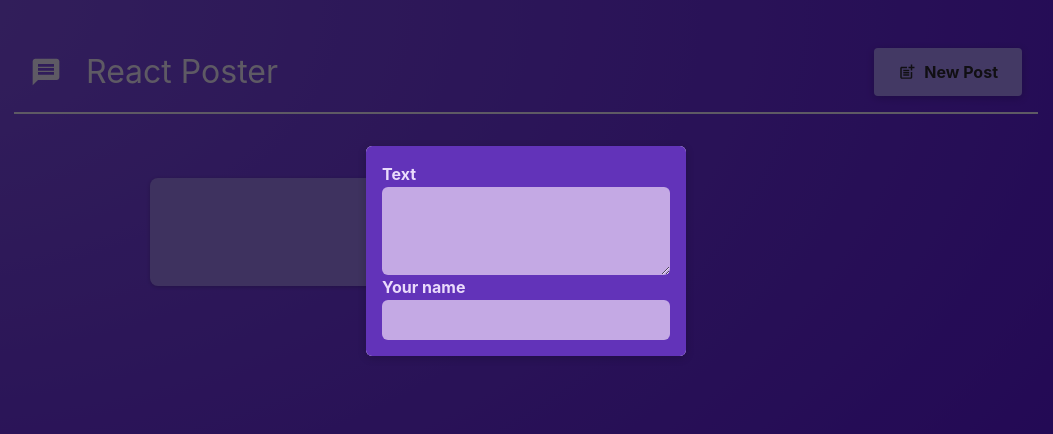
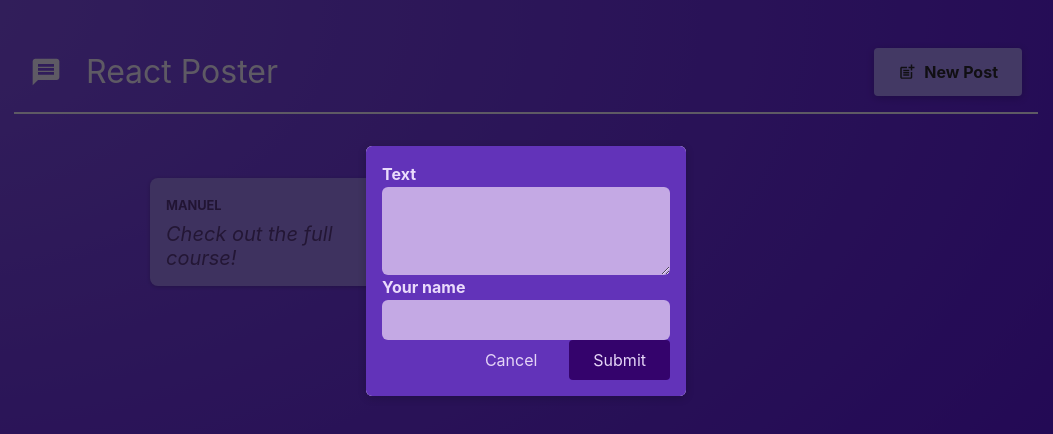
Before and after one commit to rooted92/x-clone, a React (Vite) app: page / in a window 1280 px wide. Both pictures are taken after a click on the button "New Post". Shown: the top 434 px of the page, without its empty margins (114-1167 px from the left). Built offline with nearby package versions, Linux system fonts and the light colour scheme.

Commit message:
feat: added logiv to handle post submission

```diff
--- a/src/components/NewPost.jsx
+++ b/src/components/NewPost.jsx
@@ -1,16 +1,44 @@
+import { useState } from 'react';
+
 import classes from './NewPost.module.css';
 
-function NewPost(props) {
+function NewPost({ onCancel }) {
+
+    const [enteredBody, setEnteredBody] = useState('');
+    const [enteredAuthor, setEnteredAuthor] = useState('');
+
+    function bodyChangeHandler(event) {
+        setEnteredBody(event.target.value);
+    }
+
+    function authorChangeHandler(event) {
+        setEnteredAuthor(event.target.value);
+    }
+
+    function submitHandler(event) {
+        event.preventDefault();
+
+        const postData = {
+            body: enteredBody,
+            author: enteredAuthor
+        }
+
+        onCancel();
+    }
 
     return (
-        <form className={classes.form}>
+        <form className={classes.form} onSubmit={submitHandler}>
             <p>
                 <label htmlFor="body">Text</label>
-                <textarea id="body" required rows={3} onChange={props.onBodyChange} />
+                <textarea id="body" required rows={3} onChange={bodyChangeHandler} />
             </p>
-            <p>
+            <p className='mb-4'>
                 <label htmlFor="name">Your name</label>
-                <input type="text" id="name" required onChange={props.onAuthorChange} />
+                <input type="text" id="name" required onChange={authorChangeHandler} />
+            </p>
+            <p className={classes.actions}>
+                <button className='hover:scale-110 transition-all ease-in' type='button' onClick={onCancel}>Cancel</button>
+                <button className='hover:scale-110 transition-all ease-in'>Submit</button>
             </p>
         </form>
     );
--- a/src/components/PostsList.jsx
+++ b/src/components/PostsList.jsx
@@ -5,31 +5,21 @@ import classes from './PostsList.module.css';
 import NewPost from './NewPost';
 import Modal from './Modal';
 
-function PostsList({isPosting, onStopPosting}) {
-    const [enteredBody, setEnteredBody] = useState('');
-    const [enteredAuthor, setEnteredAuthor] = useState('');
-
-    function bodyChangeHandler(event) {
-        setEnteredBody(event.target.value);
-    }
-
-    function authorChangeHandler(event) {
-        setEnteredAuthor(event.target.value);
-    }
+function PostsList({ isPosting, onStopPosting }) {
 
     return (
         <>
             {
                 isPosting && (
                     <Modal onClose={onStopPosting}>
-                        <NewPost onBodyChange={bodyChangeHandler} onAuthorChange={authorChangeHandler} />
+                        <NewPost
+                            onCancel={onStopPosting} />
                     </Modal>
                 )
             }
 
 
             <ul className={classes.posts}>
-                <Post author={enteredAuthor} body={enteredBody} />
                 <Post author='Manuel' body='Check out the full course!' />
             </ul>
         </>
```
Also changed, not shown: src/App.jsx (line endings or trailing spaces).
